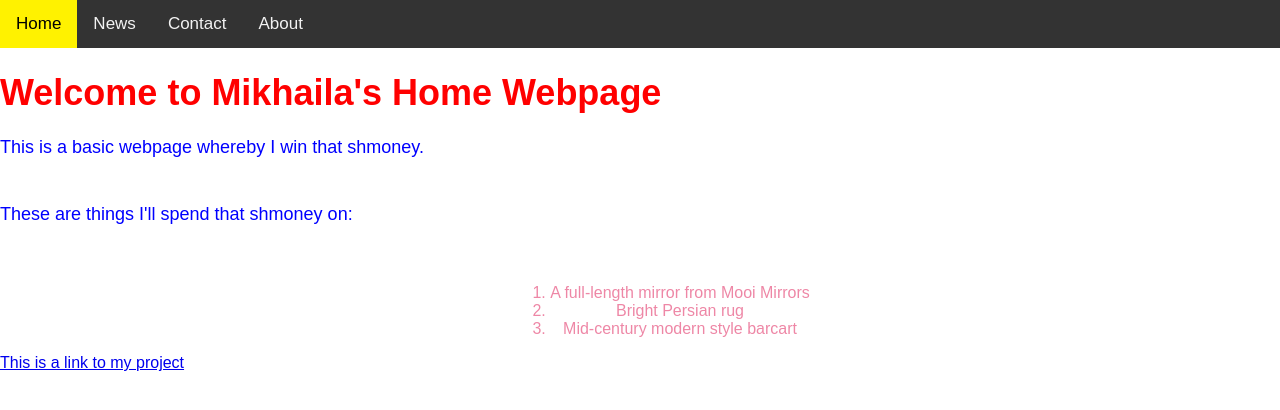
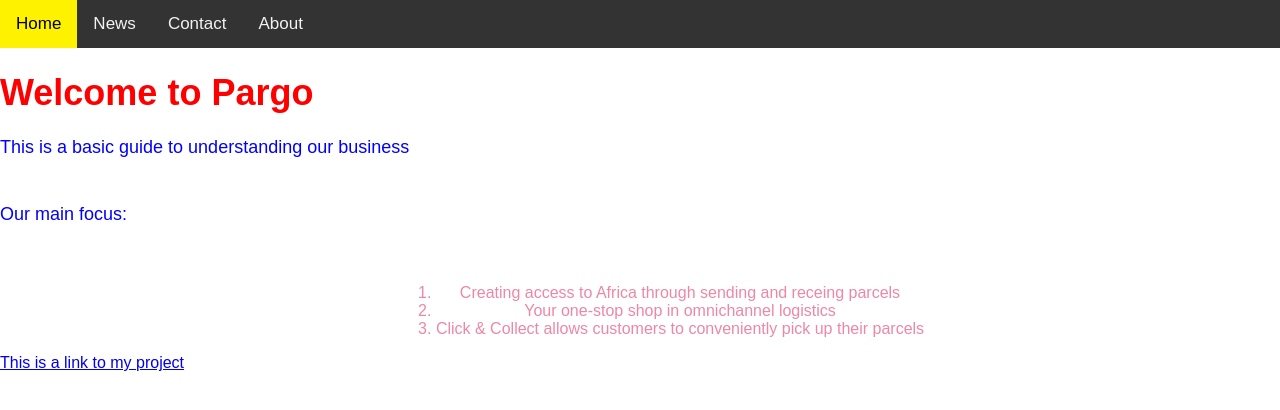
Before and after one commit to meowkhaila/meowkhaila.github.io, a plain HTML site: page index.html in a window 1280 px wide. Drawn offline with Linux system fonts and the light colour scheme.

Commit message:
Update index.html

```diff
--- a/index.html
+++ b/index.html
@@ -94,19 +94,21 @@
 
 </head>
 <body>
+
   <div id="content">
-    <h1>Welcome to Mikhaila's Home Webpage</h1>
-    <p>This is a basic webpage whereby I win that shmoney.</p>
-    <p>These are things I'll spend that shmoney on:</p>
+    <h1>Welcome to Pargo</h1>
+    <p>This is a basic guide to understanding our business</p>
+    <p>Our main focus:</p>
 
     <div class="container">
         <ol class="myOL">
     <ol>
-        <li>A full-length mirror from Mooi Mirrors</li>
-        <li>Bright Persian rug</li>
-        <li>Mid-century modern style barcart</li>
+        <li>Creating access to Africa through sending and receing parcels</li>
+        <li>Your one-stop shop in omnichannel logistics</li>
+        <li>Click & Collect allows customers to conveniently pick up their parcels</li>
     </ol>
   </div>
+
   <a href="project.html">This is a link to my project</a>
 
 </body>
```
